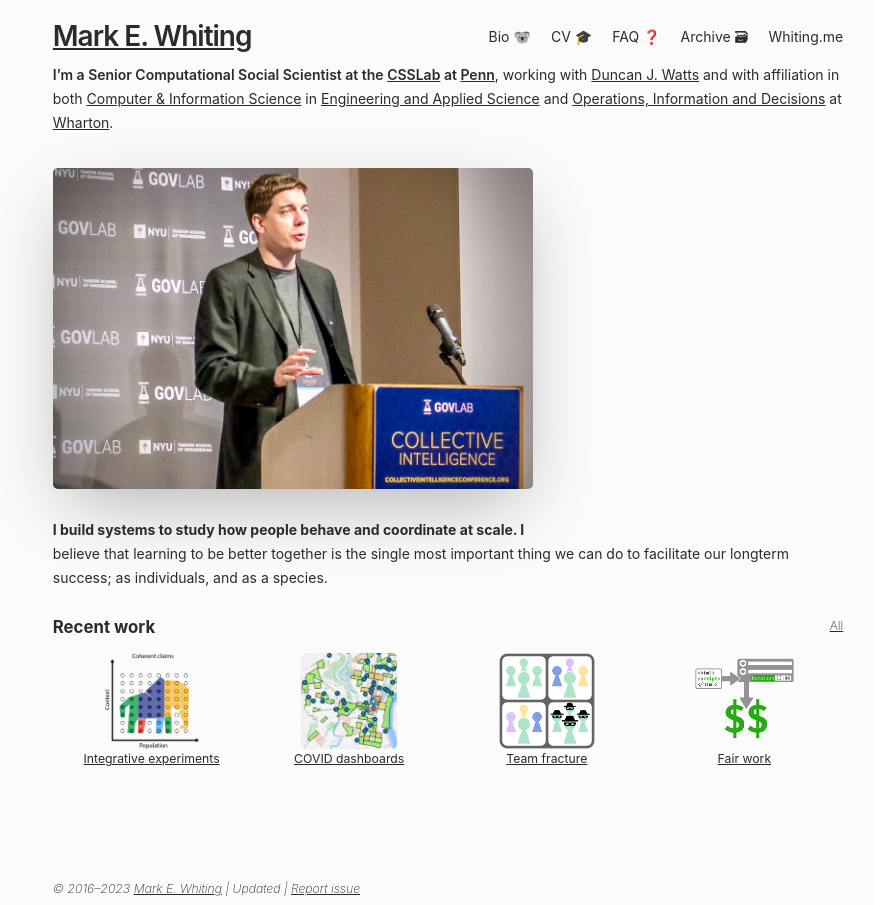
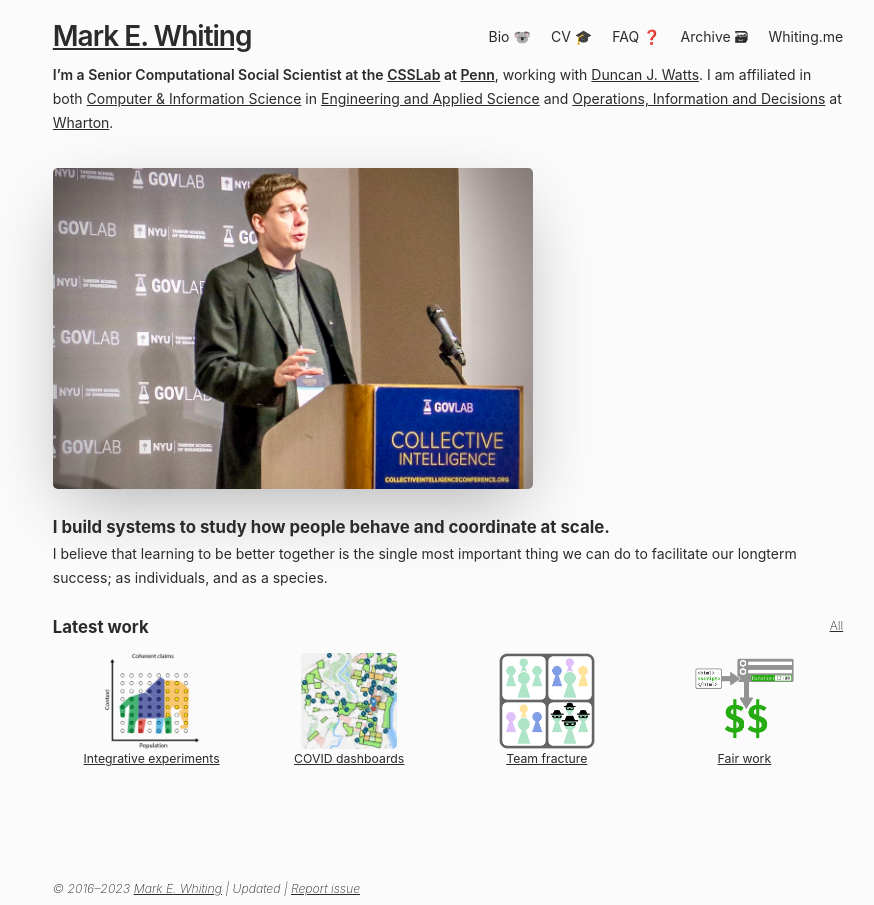
Before and after one commit to markwhiting/Whiting.me, a Jekyll site: the page built from index.md, in a window 1280 px wide. Shown: the whole page, without its empty margins (192-1066 px from the left). Built offline with Jekyll 4.4.1, drawn with Linux system fonts in a browser that asks for light colours.

Commit message:
Tweaked homepage writing

```diff
--- a/_layouts/home.html
+++ b/_layouts/home.html
@@ -7,8 +7,8 @@ layout: default
 
   {{ "**I'm a Senior Computational Social Scientist at the
   [CSSLab](https://css.seas.upenn.edu) at [Penn](https://www.upenn.edu)**,
-  working with [Duncan J. Watts](https://en.wikipedia.org/wiki/Duncan_J._Watts)
-  and with affiliation in both [Computer & Information
+  working with [Duncan J. Watts](https://en.wikipedia.org/wiki/Duncan_J._Watts).
+  I am affiliated in both [Computer & Information
   Science](https://www.cis.upenn.edu/index.php) in [Engineering and Applied
   Science](https://www.seas.upenn.edu) and [Operations, Information and
   Decisions](https://oid.wharton.upenn.edu) at
@@ -21,12 +21,12 @@ layout: default
     />
   </p>
 
-  {{ "### I build systems to study how people behave and coordinate at scale. I
-  believe that learning to be better together is the single most important thing
+  {{ "## I build systems to study how people behave and coordinate at scale.
+  I believe that learning to be better together is the single most important thing
   we can do to facilitate our longterm success; as individuals, and as a
   species." | markdownify }} {%- if site.posts.size > 0 -%}
   <h2>
-    Recent work&emsp;<span class="light bottom small noPrint right"
+    Latest work&emsp;<span class="light bottom small noPrint right"
       ><a href="/all">All</a></span
     >
   </h2>
```
Also changed, not shown: bio.md (+1 -1 lines).
